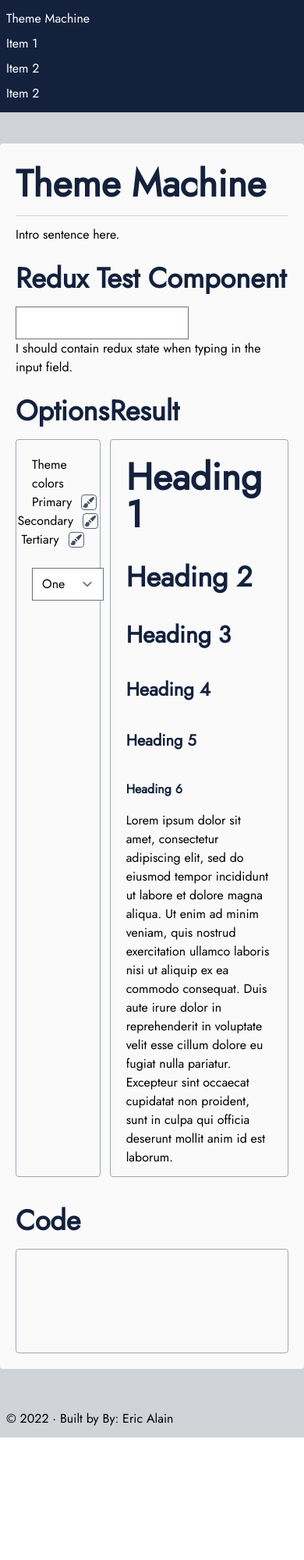
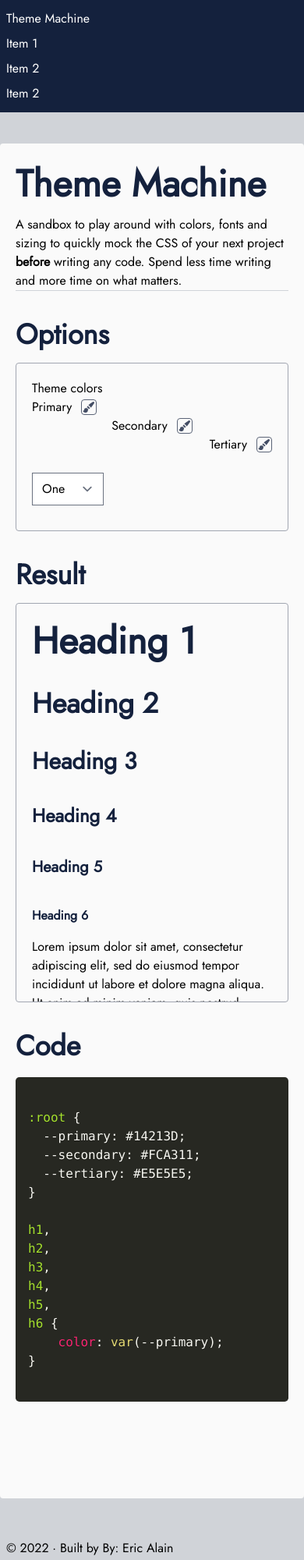
Before and after one commit to Eric-Alain/theme-machine, a Gatsby site: page / in a window 390 px wide. Shown: the top 2000 px of the page at 78% size. Before the commit the page ends 1843 px from the top, so only its background shows below. Built offline with nearby package versions, Linux system fonts and the light colour scheme; Gatsby itself is replaced by a stand-in of ours.

Commit message:
Get styles working in results

```diff
--- a/package.json
+++ b/package.json
@@ -20,6 +20,7 @@
     "react-color": "^2.19.3",
     "react-dom": "^18.1.0",
     "react-redux": "^8.0.2",
+    "react-syntax-highlighter": "^15.5.0",
     "redux": "^4.2.0"
   },
   "devDependencies": {
--- /dev/null
+++ b/src/components/Code/Code.js
@@ -0,0 +1,45 @@
+import * as React from "react"
+
+//Redux
+import { useSelector } from "react-redux"
+
+import { PrismLight as SyntaxHighlighter } from "react-syntax-highlighter"
+import jsx from "react-syntax-highlighter/dist/esm/languages/prism/jsx"
+import { coy, okaidia } from "react-syntax-highlighter/dist/esm/styles/prism"
+
+SyntaxHighlighter.registerLanguage("jsx", jsx)
+
+const Code = () => {
+  const colors = useSelector(state => state.styles.colors)
+
+  return (
+    <section className="col-span-12">
+      <h2>Code</h2>
+
+      <SyntaxHighlighter language="css" style={okaidia}>
+        {`
+:root {
+  --primary: ${colors.primary};
+  --secondary: ${colors.secondary};
+  --tertiary: ${colors.tertiary};
+}
+
+h1,
+h2,
+h3,
+h4,
+h5,
+h6 {
+    color: var(--primary);
+}
+        `}
+      </SyntaxHighlighter>
+      <br />
+      <br />
+      <br />
+      <br />
+    </section>
+  )
+}
+
+export default Code
--- a/src/components/ColorPicker/ColorPicker.js
+++ b/src/components/ColorPicker/ColorPicker.js
@@ -8,25 +8,30 @@ import { setColors } from "../../state/actions/styles"
 const ColorPicker = ({ colors, category }) => {
   //Local state for component
   const [hide, setHide] = useState(true)
+  const [pickerOpen, setPickerOpen] = useState(false)
   const ref = useRef(null)
 
   //Redux
   const dispatch = useDispatch()
 
   //Handlers
-  const toggleHide = e => {
-    if (ref.current && !ref.current.contains(event.target)) {
+  const toggleHide = () => {
+    if (pickerOpen) {
+      setPickerOpen(false)
       setHide(true)
+    } else {
+      setPickerOpen(true)
+      setHide(false)
     }
-    setHide(!hide)
   }
 
   const handleChangeComplete = color => {
     dispatch(setColors([category, color.hex]))
   }
 
-  const handleClickOutside = event => {
-    if (ref.current && !ref.current.contains(event.target)) {
+  const handleClickOutside = e => {
+    console.log("called also")
+    if (ref.current && !ref.current.contains(e.target)) {
       setHide(true)
     }
   }
@@ -41,10 +46,10 @@ const ColorPicker = ({ colors, category }) => {
 
   return (
     <>
-      <div className="relative">
+      <div className="relative z-0">
         <div
           onClick={toggleHide}
-          className="rounded border border-primary-600 p-[1px]"
+          className="rounded border border-primary-600 p-[1px] hover:cursor-pointer z-1"
         >
           <svg
             xmlns="http://www.w3.org/2000/svg"
@@ -59,7 +64,7 @@ const ColorPicker = ({ colors, category }) => {
             />
           </svg>
         </div>
-        <div ref={ref} className={`absolute${hide ? " hidden" : ""}`}>
+        <div ref={ref} className={`absolute${hide ? " hidden" : ""} z-0`}>
           <SketchPicker
             color={colors[category]}
             onChangeComplete={handleChangeComplete}
--- a/src/components/Options/Options.js
+++ b/src/components/Options/Options.js
@@ -6,7 +6,7 @@ import { useSelector } from "react-redux"
 const Options = () => {
   const colors = useSelector(state => state.styles.colors)
   return (
-    <section className="col-span-4 flex flex-col">
+    <section className="col-span-12 md:col-span-4 flex flex-col">
       <h2>Options</h2>
       <div className="grow rounded border border-solid border-primary-300 pb-3 px-5">
         <form className="my-5">
--- /dev/null
+++ b/src/components/Result/Result.js
@@ -0,0 +1,57 @@
+import * as React from "react"
+
+//Redux
+import { useSelector } from "react-redux"
+
+const Result = () => {
+  const colors = useSelector(state => state.styles.colors)
+
+  return (
+    <>
+      <section id="result" className="col-span-12 md:col-span-8 ">
+        <h2>Result</h2>
+        <div className="rounded border border-solid border-primary-300 pb-3 px-5 overflow-y-scroll max-h-[32rem]">
+          <h3 className="h1" style={{ color: colors.primary }}>
+            Heading 1
+          </h3>
+          <h3 className="h2" style={{ color: colors.primary }}>
+            Heading 2
+          </h3>
+          <h3 className="h3" style={{ color: colors.primary }}>
+            Heading 3
+          </h3>
+          <h3 className="h4" style={{ color: colors.primary }}>
+            Heading 4
+          </h3>
+          <h3 className="h5" style={{ color: colors.primary }}>
+            Heading 5
+          </h3>
+          <h3 className="h6" style={{ color: colors.primary }}>
+            Heading 6
+          </h3>
+          <p>
+            Lorem ipsum dolor sit amet, consectetur adipiscing elit, sed do
+            eiusmod tempor incididunt ut labore et dolore magna aliqua. Ut enim
+            ad minim veniam, quis nostrud exercitation ullamco laboris nisi ut
+            aliquip ex ea commodo consequat. Duis aute irure dolor in
+            reprehenderit in voluptate velit esse cillum dolore eu fugiat nulla
+            pariatur. Excepteur sint occaecat cupidatat non proident, sunt in
+            culpa qui officia deserunt mollit anim id est laborum.
+          </p>
+          <br />
+          <p>
+            Lorem ipsum dolor sit amet, consectetur adipiscing elit, sed do
+            eiusmod tempor incididunt ut labore et dolore magna aliqua. Ut enim
+            ad minim veniam, quis nostrud exercitation ullamco laboris nisi ut
+            aliquip ex ea commodo consequat. Duis aute irure dolor in
+            reprehenderit in voluptate velit esse cillum dolore eu fugiat nulla
+            pariatur. Excepteur sint occaecat cupidatat non proident, sunt in
+            culpa qui officia deserunt mollit anim id est laborum.
+          </p>
+        </div>
+      </section>
+    </>
+  )
+}
+
+export default Result
--- a/src/components/Starter/Starter.js
+++ /dev/null
@@ -1,30 +0,0 @@
-import * as React from "react"
-
-//Redux
-import { useDispatch, useSelector } from "react-redux"
-import { setStarter } from "../../state/actions/starter"
-
-const Starter = () => {
-  //Redux
-  const dispatch = useDispatch()
-  const starter = useSelector(state => state.starter.data)
-
-  const handleChange = e => {
-    e.preventDefault()
-    dispatch(setStarter(e.target.value))
-  }
-
-  return (
-    <>
-      <input type="text" onChange={handleChange} />
-      <br />
-      <p>
-        {starter
-          ? starter
-          : "I should contain redux state when typing in the input field."}
-      </p>
-    </>
-  )
-}
-
-export default Starter
--- a/src/pages/index.js
+++ b/src/pages/index.js
@@ -3,51 +3,26 @@ import * as React from "react"
 
 import Layout from "../components/layout"
 import Seo from "../components/seo"
-import Starter from "../components/Starter/Starter"
 import Options from "../components/Options/Options"
+import Result from "../components/Result/Result"
+import Code from "../components/Code/Code"
 
 const IndexPage = () => (
   <Layout>
     <Seo title="Home" />
     <div className="container mx-auto pt-1 pb-5 px-5 bg-tertiary-100 rounded">
       <h1>Theme Machine</h1>
+      <p>
+        A sandbox to play around with colors, fonts and sizing to quickly mock
+        the CSS of your next project <strong>before</strong> writing any code.
+        Spend less time writing and more time on what matters.
+      </p>
       <hr className="text-primary-100 mb-3" />
-      <p>Intro sentence here.</p>
 
-      <h2>Redux Test Component</h2>
-      <Starter />
       <div className="grid gap-3 grid-cols-12">
         <Options />
-        <section className="col-span-8 ">
-          <h2>Result</h2>
-          <div className="rounded border border-solid border-primary-300 pb-3 px-5">
-            <h3 className="h1">Heading 1</h3>
-            <h3 className="h2">Heading 2</h3>
-            <h3 className="h3">Heading 3</h3>
-            <h3 className="h4">Heading 4</h3>
-            <h3 className="h5">Heading 5</h3>
-            <h3 className="h6">Heading 6</h3>
-            <p>
-              Lorem ipsum dolor sit amet, consectetur adipiscing elit, sed do
-              eiusmod tempor incididunt ut labore et dolore magna aliqua. Ut
-              enim ad minim veniam, quis nostrud exercitation ullamco laboris
-              nisi ut aliquip ex ea commodo consequat. Duis aute irure dolor in
-              reprehenderit in voluptate velit esse cillum dolore eu fugiat
-              nulla pariatur. Excepteur sint occaecat cupidatat non proident,
-              sunt in culpa qui officia deserunt mollit anim id est laborum.
-            </p>
-          </div>
-        </section>
-        <section className="col-span-12">
-          <h2>Code</h2>
-          <div className="rounded border border-solid border-primary-300 pb-3 px-5">
-            <br />
-            <br />
-            <br />
-            <br />
-            <br />
-          </div>
-        </section>
+        <Result />
+        <Code />
       </div>
     </div>
   </Layout>
--- a/src/state/actions/starter.js
+++ /dev/null
@@ -1,6 +0,0 @@
-import { STARTER_DATA } from "../types/starter"
-
-export const setStarter = string => ({
-  type: STARTER_DATA,
-  payload: string
-})
--- a/src/state/createStore.js
+++ b/src/state/createStore.js
@@ -1,17 +1,12 @@
 //Redux
 import { configureStore } from "@reduxjs/toolkit"
 import { combineReducers } from "redux"
-//import thunk from 'redux-thunk'
-//import { composeWithDevTools } from "redux-devtools-extension"
 
 //Reducers
-import starterReducer from "../state/reducers/starter"
 import stylesReducer from "../state/reducers/styles"
-
 
 //Create root reducer
 export const rootReducer = combineReducers({
-  starter: starterReducer,
   styles: stylesReducer
 })
 
--- a/src/state/reducers/starter.js
+++ /dev/null
@@ -1,22 +0,0 @@
-import { STARTER_DATA } from "../types/starter"
-
-export const initialState = {
-  data: ""
-}
-
-const starterReducer = (state = initialState, action) => {
-  const { type, payload } = action
-
-  switch (type) {
-    case STARTER_DATA:
-      return {
-        ...state,
-        data: payload
-      }
-
-    default:
-      return state
-  }
-}
-
-export default starterReducer
--- a/src/state/reducers/styles.js
+++ b/src/state/reducers/styles.js
@@ -33,13 +33,13 @@ const stylesReducer = (state = initialState, action) => {
     case FONTS:
       return {
         ...state,
-        fonts: { ...fonts, payload }
+        fonts: { ...state.fonts, payload }
       }
 
     case SIZES:
       return {
         ...state,
-        sizes: { ...sizes, payload }
+        sizes: { ...state.sizes, payload }
       }
 
     default:
--- a/src/state/types/starter.js
+++ /dev/null
@@ -1 +0,0 @@
-export const STARTER_DATA = "STARTER_DATA"
```
Also changed, not shown: 2 other files.
